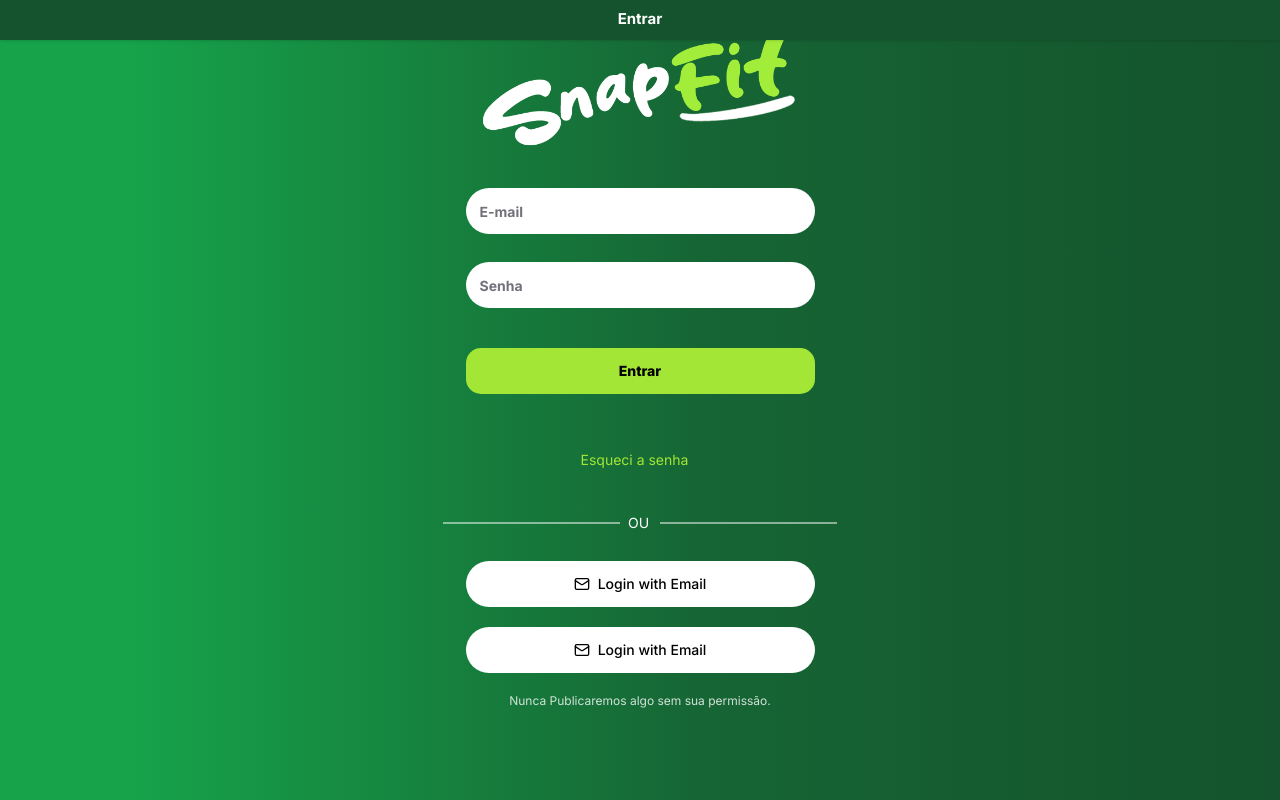
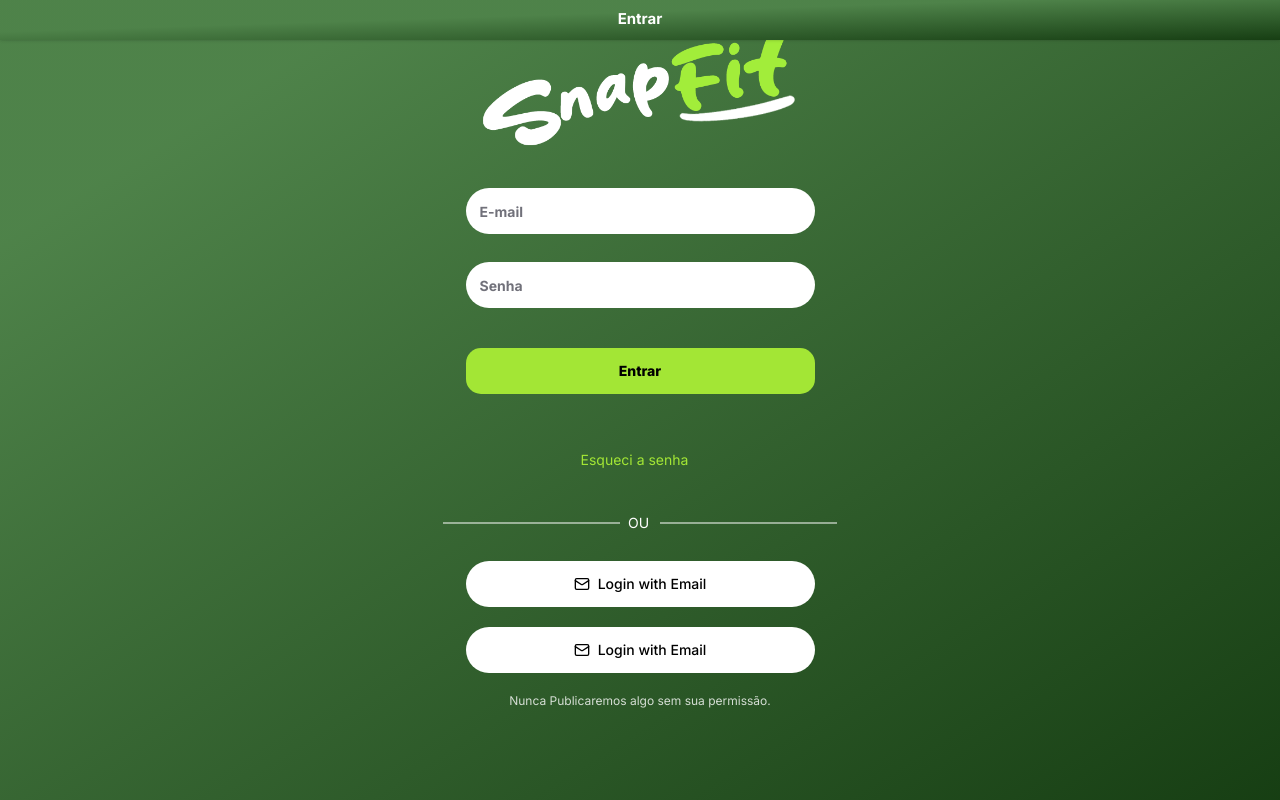
Before and after one commit to potnza/snapfit, a Next.js app: page /login in a window 1280 px wide. Built offline with nearby package versions, Linux system fonts and the light colour scheme.

Commit message:
feat:Colors and patters fix

```diff
--- a/app/login/page.tsx
+++ b/app/login/page.tsx
@@ -5,7 +5,7 @@ import { Mail } from "lucide-react"
 
 const Header = () => {
     return (
-        <div className="fixed top-0 w-full h-10 bg-gradient-to-r from-green-900 to-green-900 via-green-900 shadow">
+        <div className="fixed top-0 w-full h-10 bg-gradient-to-br from-green-20 from-100% to-green-10 from-40% shadow">
             <div className="flex justify-center items-center">
                 <h1 className="text-white text-[15px] font-bold mt-2">Entrar</h1>
             </div>
@@ -15,7 +15,7 @@ const Header = () => {
 
 const Login = () => {
     return (
-        <><div className="flex flex-col items-center justify-center min-h-screen bg-gradient-to-r from-green-600 from-10% via-green-800 to-green-900">
+        <><div className="flex flex-col items-center justify-center min-h-screen bg-gradient-to-br from-green-20 from-100% to-green-10 from-15%">
             <Header />
             <div className="mt-[-70px] w-80">
                 <img src="snap-logo2.png" alt="" />
```
